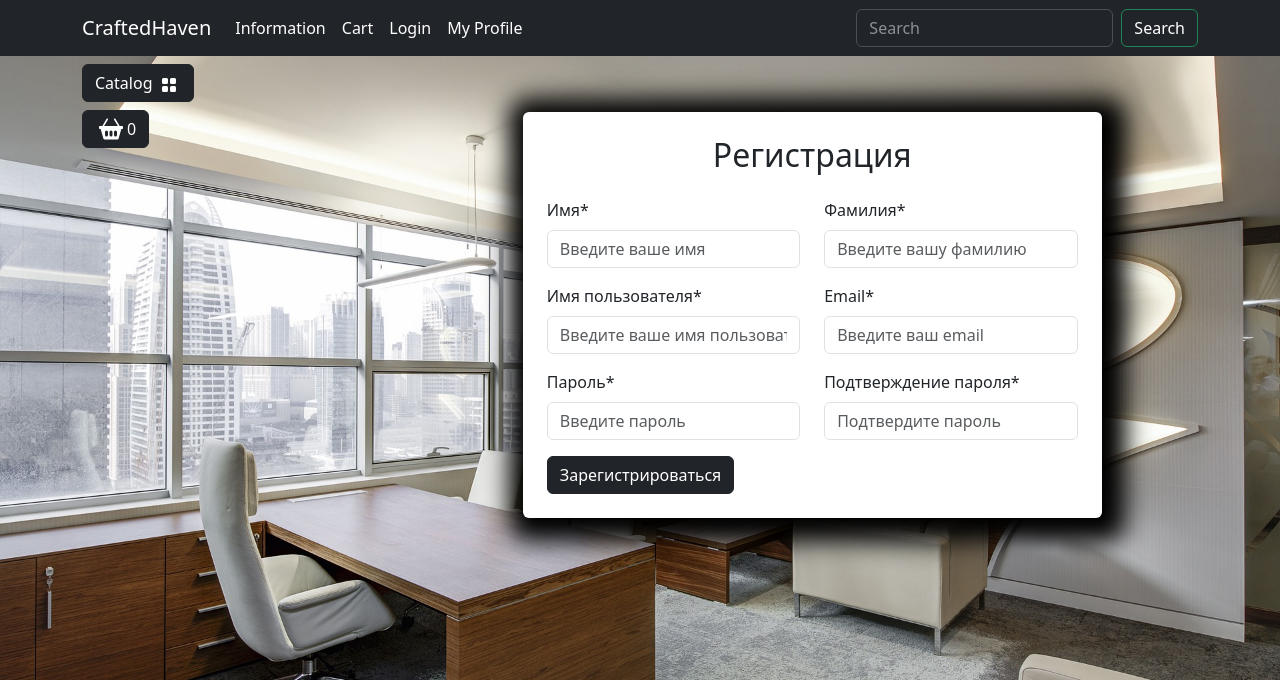
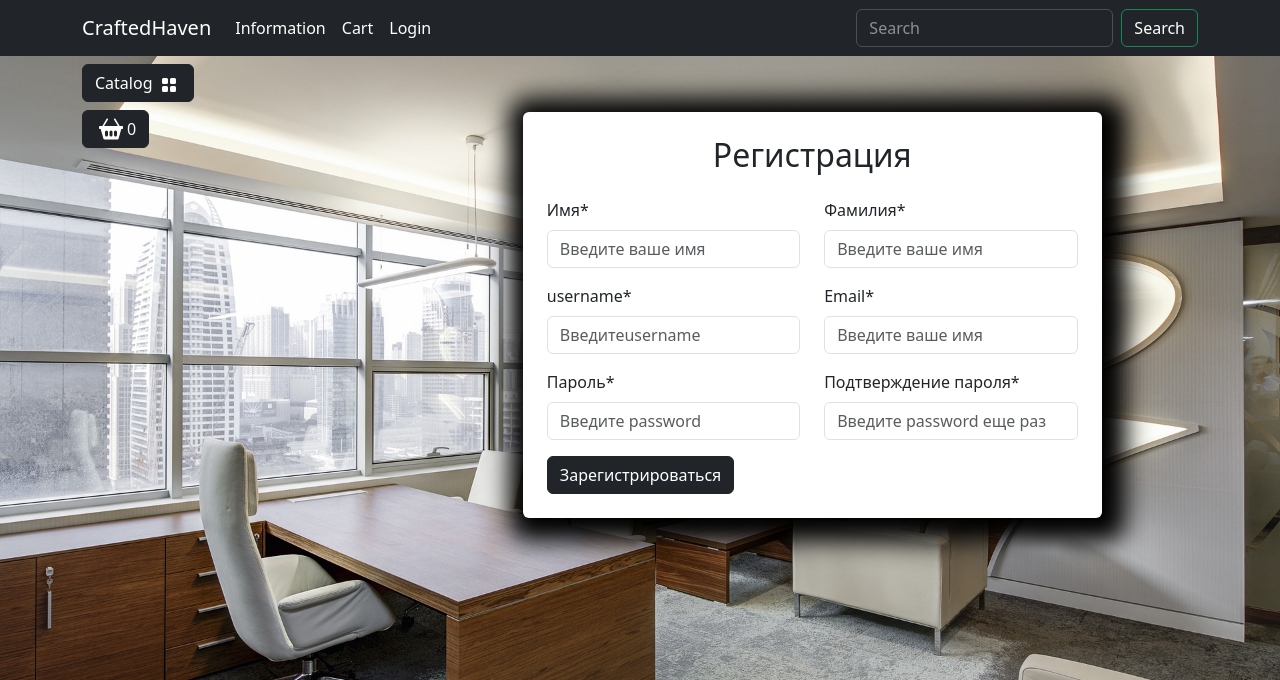
Before and after one commit to RomanMainAcc/CraftedHaven, a Django app: page /user/registration/ in a window 1280 px wide. Shown: the top 680 px of the page. Run offline with Django 5.2, Linux system fonts and the light colour scheme; data comes from the database, SQL or seed files in the repository; some libraries are stand-ins or nearby versions.

Commit message:
registration form add

```diff
--- a/templates/base.html
+++ b/templates/base.html
@@ -47,9 +47,11 @@
                         <li class="nav-item">
                             <a class="nav-link  text-white" href="carts/cart.html">Cart</a>
                         </li>
+                        {% if not user.is_authenticated %}
                         <li class="nav-item">
                             <a class="nav-link  text-white" href={% url "user:login" %}>Login</a>
                         </li>
+                        {% else %}
                         <li class="nav-item dropdown ">
                             <a class="nav-link dropdown-toggle text-white" href="#" role="button"
                                 data-bs-toggle="dropdown" aria-expanded="false">
@@ -59,13 +61,16 @@
                                 <li><a class="dropdown-item  text-white" href="carts/cart.html">Cart</a></li>
                                 <li><a class="dropdown-item  text-white" href={% url "user:profile" %}>Profile</a>
                                 </li>
+                                {% if user.is_admin or user.is_staff %}
                                 <li><a class="dropdown-item  text-white" href="{% url "admin:index" %}">Admin Panel</a></li>
+                                {% endif %}
                                 <li>
                                     <hr class="dropdown-divider">
                                 </li>
                                 <li><a class="dropdown-item  text-white" href={% url "user:logout" %}>Logout</a></li>
                             </ul>
                         </li>
+                        {% endif %}
                     </ul>
                     <form class="d-flex" role="search" action="{% url "catalog:search" %}" method="get">
                         <input class="form-control me-2" type="search" name="q" placeholder="Search" aria-label="Search">
--- a/users/forms.py
+++ b/users/forms.py
@@ -10,18 +10,22 @@ class UserLoginForm(AuthenticationForm):
         model = User
         fields = ['username', 'password']
 
+
+class UserRegistrationForm(UserCreationForm):
+    class Meta:
+        model = User
+        fields = (
+            'first_name',
+            'last_name',
+            'username',
+            'email',
+            'password1',
+            'password2',
+        )
+
+    first_name = forms.CharField()
+    last_name = forms.CharField()
     username = forms.CharField()
-    password = forms.CharField()
-
-    # username = forms.CharField(
-    #     label = 'Имя',
-    #     widget=forms.TextInput(attrs={"autofocus": True,
-    #                                   'class': 'form-control',
-    #                                   'placeholder': 'Введите ваше имя пользователя'})
-    # )
-    # password = forms.CharField(
-    #     label = 'Пароль',
-    #     widget=forms.PasswordInput(attrs={"autocomplete": "current-password",
-    #                                       'class': 'form-control',
-    #                                       'placeholder': 'Введите ваш пароль'})
-    # )
+    email = forms.EmailField()
+    password1 = forms.CharField()
+    password2 = forms.CharField()
--- a/users/templates/users/registration.html
+++ b/users/templates/users/registration.html
@@ -14,38 +14,74 @@
                             <div class="row justify-content-center">
                                 <div class="col-md-9 bg-white p-4 mb-5 mx-2 rounded custom-shadow">
                                     <h2 class="text-center mb-4">Регистрация</h2>
-                                    <form>
+                                    <form action="{% url 'user:registration' %}" method="post">
+                                      {% csrf_token %}
                                         <div class="row">
                                             <div class="col-md-6 mb-3">
-                                                <label for="firstName" class="form-label">Имя*</label>
-                                                <input type="text" class="form-control" id="firstName"
+                                                <label for="id_first_name" class="form-label">Имя*</label>
+                                                <input type="text" class="form-control" id="id_first_name"
+                                                    value="{% if form.first_name.value %}{{ form.first_name.value }}{% endif %}"
+                                                    name="first_name"
                                                     placeholder="Введите ваше имя" required>
                                             </div>
+                                            {% if form.first_name.errors %}
+                                              <div class="alert alert-danger alert-dismissible fade show">{{ form.first_name.errors }}</div>
+                                            {% endif %}
+
                                             <div class="col-md-6 mb-3">
-                                                <label for="lastName" class="form-label">Фамилия*</label>
-                                                <input type="text" class="form-control" id="lastName"
-                                                    placeholder="Введите вашу фамилию" required>
+                                                <label for="id_last_name" class="form-label">Фамилия*</label>
+                                                <input type="text" class="form-control" id="id_last_name"
+                                                    value="{% if form.last_name.value %}{{ form.last_name.value }}{% endif %}"
+                                                    name="last_name"
+                                                    placeholder="Введите ваше имя" required>
                                             </div>
+                                            {% if form.last_name.errors %}
+                                              <div class="alert alert-danger alert-dismissible fade show">{{ form.last_name.errors }}</div>
+                                            {% endif %}
+
                                             <div class="col-md-6 mb-3">
-                                                <label for="username" class="form-label">Имя пользователя*</label>
-                                                <input type="text" class="form-control" id="username"
-                                                    placeholder="Введите ваше имя пользователя" required>
+                                                <label for="id_username" class="form-label"> username*</label>
+                                                <input type="text" class="form-control" id="username_name"
+                                                    value="{% if form.username.value %}{{ form.username.value }}{% endif %}"
+                                                    name="username"
+                                                    placeholder="Введитеusername" required>
                                             </div>
+                                            {% if form.username.errors %}
+                                              <div class="alert alert-danger alert-dismissible fade show">{{ form.username.errors }}</div>
+                                            {% endif %}
+
                                             <div class="col-md-6 mb-3">
-                                                <label for="email" class="form-label">Email*</label>
-                                                <input type="email" class="form-control" id="email"
-                                                    placeholder="Введите ваш email" required>
+                                                <label for="id_email" class="form-label">Email*</label>
+                                                <input type="email" class="form-control" id="id_email"
+                                                    value="{% if form.email.value %}{{ form.email.value }}{% endif %}"
+                                                    name="email"
+                                                    placeholder="Введите ваше имя" required>
                                             </div>
+                                            {% if form.email.errors %}
+                                              <div class="alert alert-danger alert-dismissible fade show">{{ form.email.errors }}</div>
+                                            {% endif %}
+
                                             <div class="col-md-6 mb-3">
-                                                <label for="password1" class="form-label">Пароль*</label>
-                                                <input type="password" class="form-control" id="password1"
-                                                    placeholder="Введите пароль" required>
+                                                <label for="id_password1" class="form-label">Пароль*</label>
+                                                <input type="password" class="form-control" id="id_password1"
+                                                    value="{% if form.id_password1.value %}{{ form.id_password1.value }}{% endif %}"
+                                                    name="password1"
+                                                    placeholder="Введите password" required>
                                             </div>
+                                            {% if form.password1.errors %}
+                                              <div class="alert alert-danger alert-dismissible fade show">{{ form.password1.errors }}</div>
+                                            {% endif %}
+
                                             <div class="col-md-6 mb-3">
-                                                <label for="password2" class="form-label">Подтверждение пароля*</label>
-                                                <input type="password" class="form-control" id="password2"
-                                                    placeholder="Подтвердите пароль" required>
+                                                <label for="id_password2" class="form-label">Подтверждение пароля*</label>
+                                                <input type="password" class="form-control" id="id_password2"
+                                                    value="{% if form.password2.value %}{{ form.password2.value }}{% endif %}"
+                                                    name="password2"
+                                                    placeholder="Введите password еще раз" required>
                                             </div>
+                                            {% if form.password2.errors %}
+                                              <div class="alert alert-danger alert-dismissible fade show">{{ form.password2.errors }}</div>
+                                            {% endif %}
                                         </div>
                                         <button type="submit"
                                             class="btn btn-dark btn-block">Зарегистрироваться</button>
--- a/users/views.py
+++ b/users/views.py
@@ -1,9 +1,9 @@
 from django.contrib import auth
 from django.http import HttpResponseRedirect
-from django.shortcuts import render
+from django.shortcuts import render, redirect
 from django.urls import reverse
 
-from users.forms import UserLoginForm
+from users.forms import UserLoginForm, UserRegistrationForm
 
 
 def login(request):
@@ -28,10 +28,20 @@ def login(request):
 
 
 def registration(request):
+    if request.method == 'POST':
+        form = UserRegistrationForm(data=request.POST)
+        if form.is_valid():
+            form.save()
+            user = form.instance
+            auth.login(request, user)
+            return HttpResponseRedirect(reverse('main:index'))
+
+    else:
+        form = UserRegistrationForm()
 
     context = {
-        "title": "CraftedHaven - login",
-        "content": "Furniture store CraftedHaven",
+        "title": "CraftedHaven - sign in",
+        "form": form,
     }
     return render(request, 'users/registration.html', context)
 
@@ -46,9 +56,5 @@ def profile(request):
 
 
 def logout(request):
-
-    context = {
-        "title": "CraftedHaven - login",
-        "content": "Furniture store CraftedHaven",
-    }
-    return render(request, 'users/login.html', context)
+    auth.logout(request)
+    return redirect(reverse('main:index'))
```
